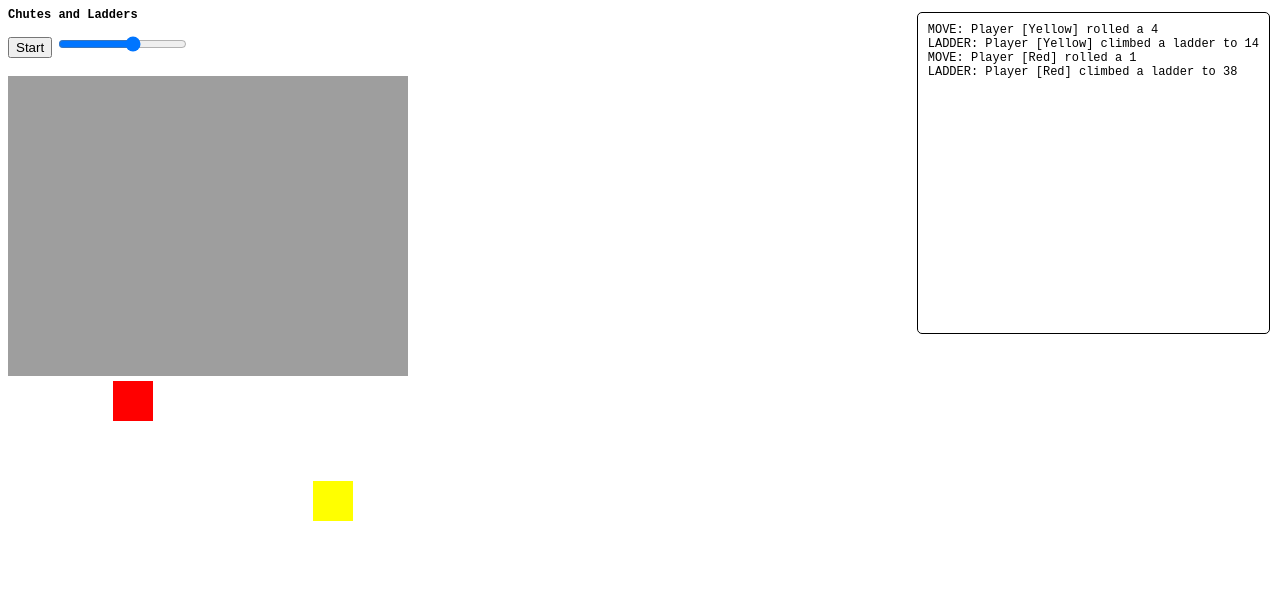
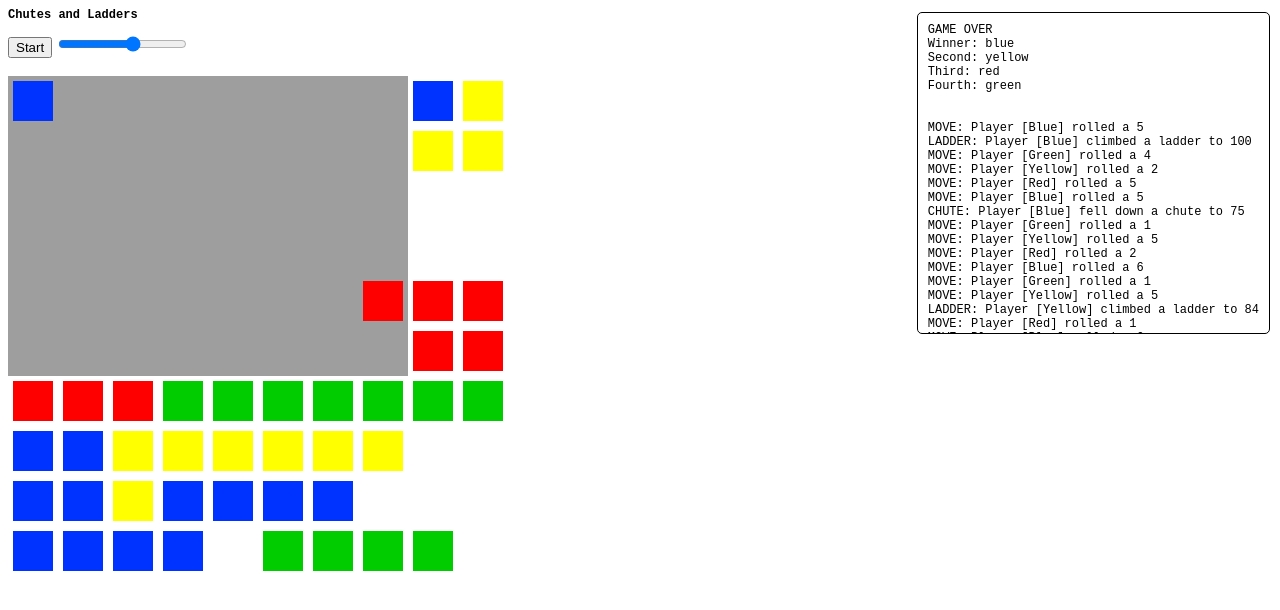
Before and after one commit to ellieeet123/chutes-and-ladders, a plain HTML site: page index.html in a window 1280 px wide. Both pictures are taken after a click on the button "Start". Drawn offline with Linux system fonts and the light colour scheme.

Commit message:
optimizations

```diff
--- a/index.html
+++ b/index.html
@@ -12,7 +12,7 @@
         <br>
         <br>
         <div id="main">
-            <canvas id="canvas"></canvas>
+            <canvas height="501" width="501" id="canvas"></canvas>
             <div id="log">
                 <p id="log_output"></p>
             </div>
--- a/main.js
+++ b/main.js
@@ -61,9 +61,6 @@ function getMove(player) {
 }
 function init_canvas() {
     var canvas = document.getElementById('canvas');
-    canvas.width = 501;
-    canvas.height = 501;
-    canvas.id = 'canvas';
     var ctx = canvas.getContext('2d');
     ctx.drawImage(document.getElementById('bg'), 0, 0);
 }
@@ -170,11 +167,9 @@ async function processPlayer(player, delay) {
         for (let i = 0; i < spaces.length; i++) {
             try {
                 var start = spaces[i-1];
-                console.log('try');
             }
             catch (err) {
                 var start = getPlayerPos(player);
-                console.log('catch');
             }
             var end = spaces[i];
             init_canvas();
@@ -238,7 +233,8 @@ async function runRound(delay) {
     });
 }
 async function main() {
-    var output = await runRound(document.getElementById('speed').value);
+    //var output = await runRound(document.getElementById('speed').value);
+    var output = await runRound(0);
     var red = output[0];
     var yellow = output[1];
     var green = output[2];
```
